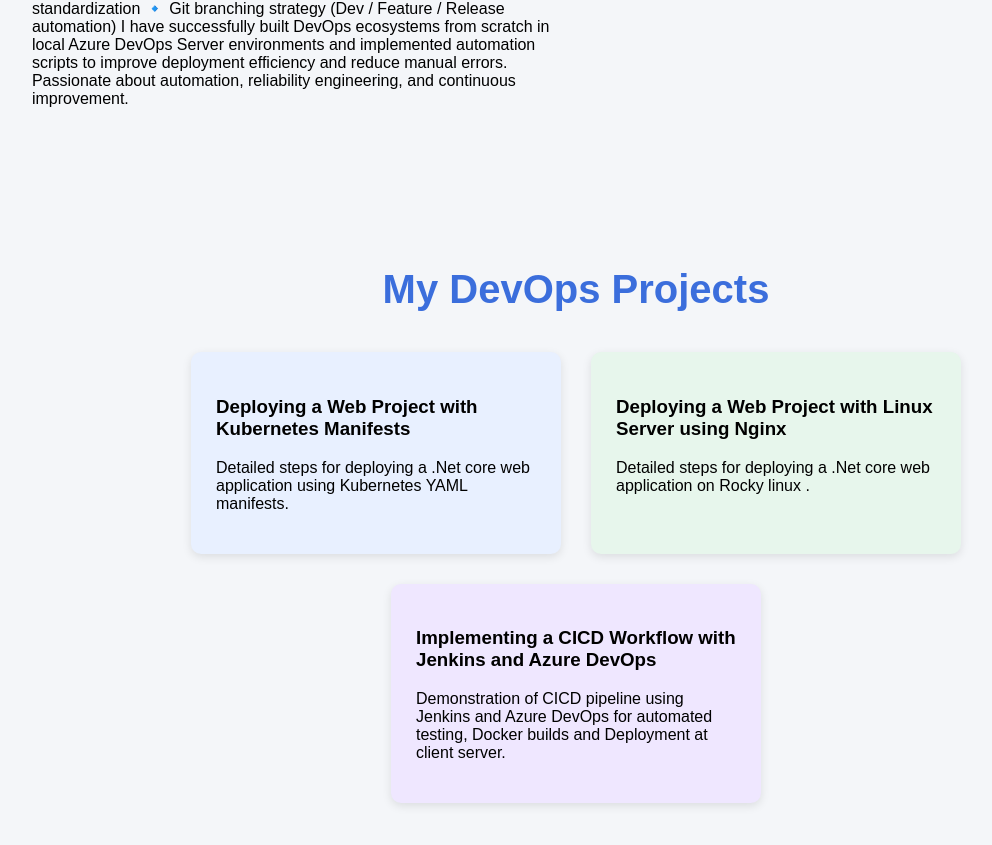
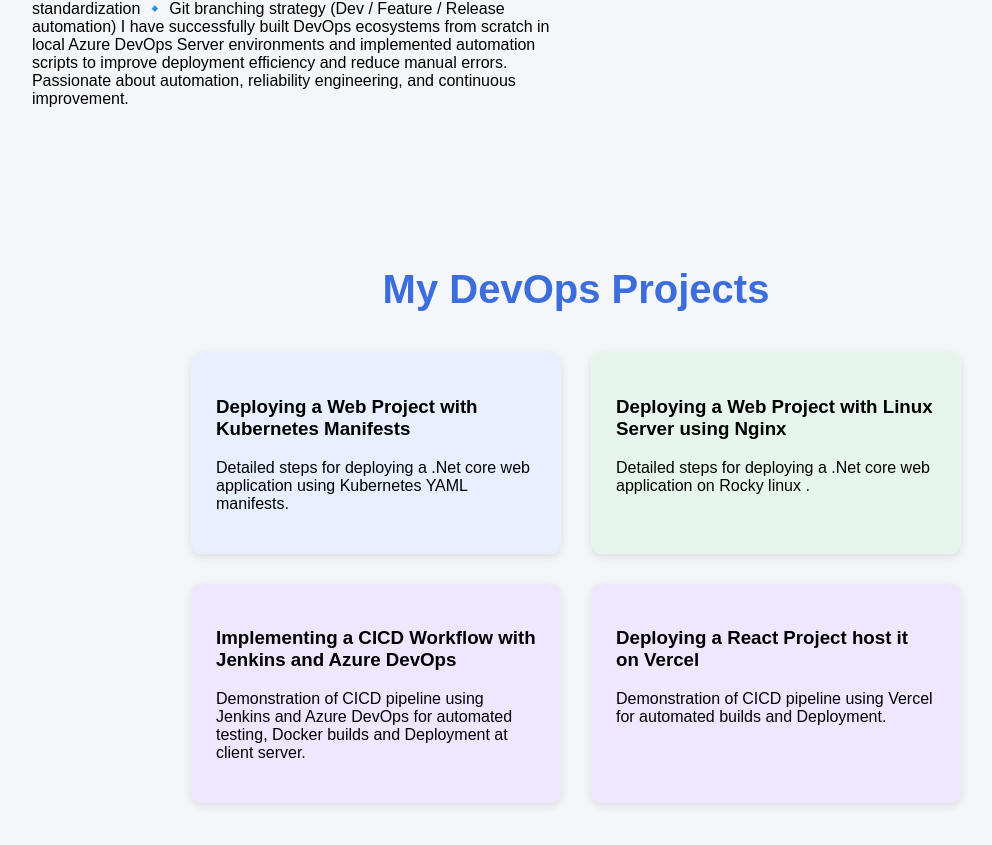
Before and after one commit to rahulp2321/my-portfolio, a React (Vite) app: page / in a window 1280 px wide. Shown: the part 642-1487 px from the top of the page, without its empty margins (64-1056 px from the left). Built offline with nearby package versions, Linux system fonts and the light colour scheme.

Commit message:
Update Projects.jsx

```diff
--- a/src/components/Projects.jsx
+++ b/src/components/Projects.jsx
@@ -29,6 +29,14 @@
           </p>
         </div>
 
+        <div className="project-card purple">
+          <h3>Deploying a React Project host it on Vercel </h3>
+          <p>
+            Demonstration of CICD pipeline using Vercel for
+            automated builds and Deployment.
+          </p>
+        </div>
+
       </div>
 
     </section>
```
